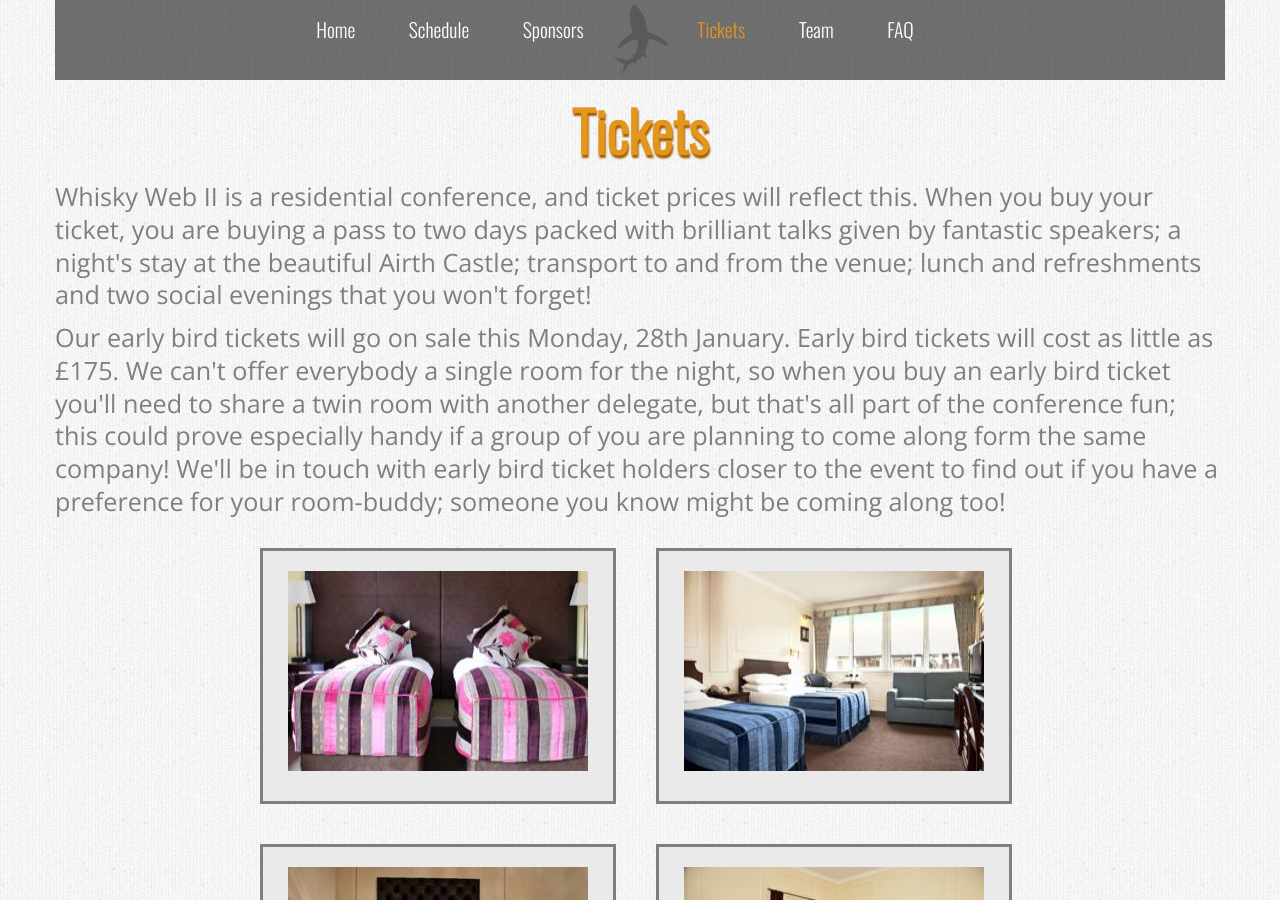
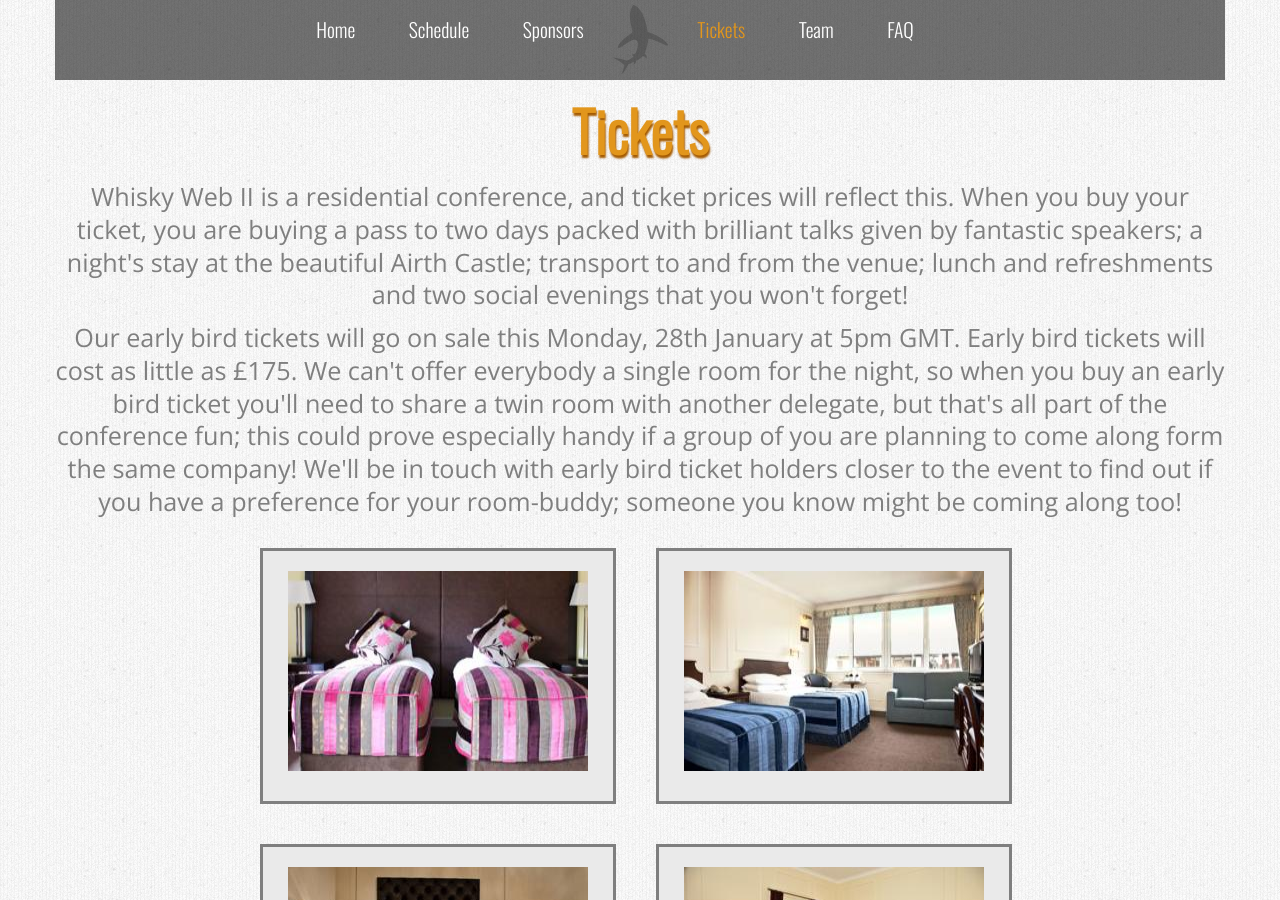
Before and after one commit to whiskyweb/whiskyweb-website, a Jekyll site: the page built from tickets.html, in a window 1280 px wide and 900 px high. Built offline with Jekyll 4.4.1, drawn with Linux system fonts in a browser that asks for light colours; nearby versions of some CDN libraries.

Commit message:
Confirm time that tickets go on sale and centre-align text.

```diff
--- a/tickets.html
+++ b/tickets.html
@@ -6,13 +6,13 @@
 <h1>Tickets</h1>
 
 <div class="light-bg">
-    <p class="large-text left">
+    <p class="large-text">
     Whisky Web II is a residential conference, and ticket prices will reflect this.  When you buy your ticket, you are
     buying a pass to two days packed with brilliant talks given by fantastic speakers; a night's stay at the beautiful
     Airth Castle; transport to and from the venue; lunch and refreshments and two social evenings that you won't forget!
     </p>
-    <p class="large-text left">
-    Our early bird tickets will go on sale this Monday, 28th January.  Early bird tickets will cost as little as &pound;175.
+    <p class="large-text">
+    Our early bird tickets will go on sale this Monday, 28th January at 5pm GMT.  Early bird tickets will cost as little as &pound;175.
     We can't offer everybody a single room for the night, so when you buy an early bird ticket you'll need to share a twin room
     with another delegate, but that's all part of the conference fun; this could prove especially handy if a group of you are
     planning to come along form the same company!  We'll be in touch with early bird ticket holders closer
@@ -24,7 +24,7 @@
     <div><img src="img/airthroom3.jpg" alt="Airth Castle, Double Room" /></div>
     <div><img src="img/airthroom4.jpg" alt="Airth Castle, Double Room" /></div>
     </div>
-    <p class="large-text left clear">
+    <p class="large-text clear">
     If this all sounds a little too much like camping, or if you'd simply prefer to have a room to yourself then don't worry,
     we'll manage the logistics and accommodate everyone to their satisfaction!
     There will be twin and double rooms available included in the price of a regular ticket.  Regular tickets will
```
